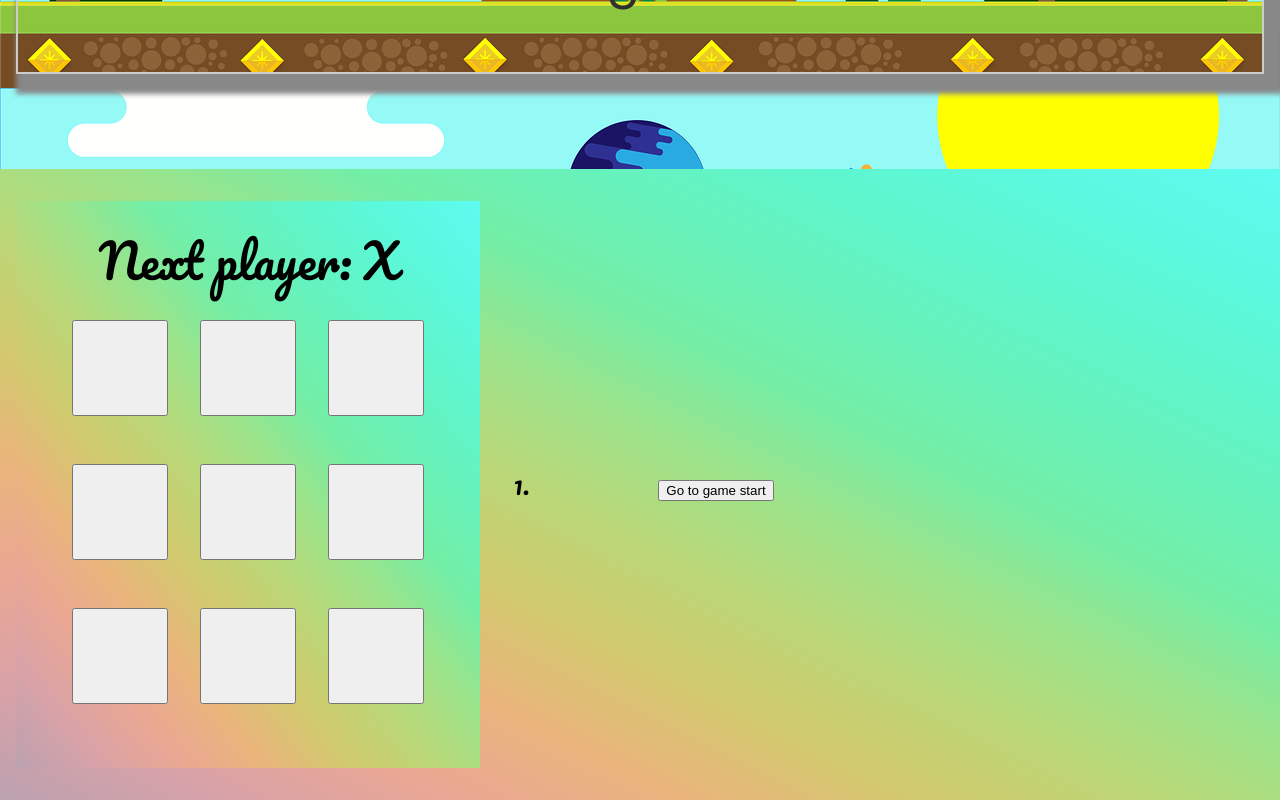
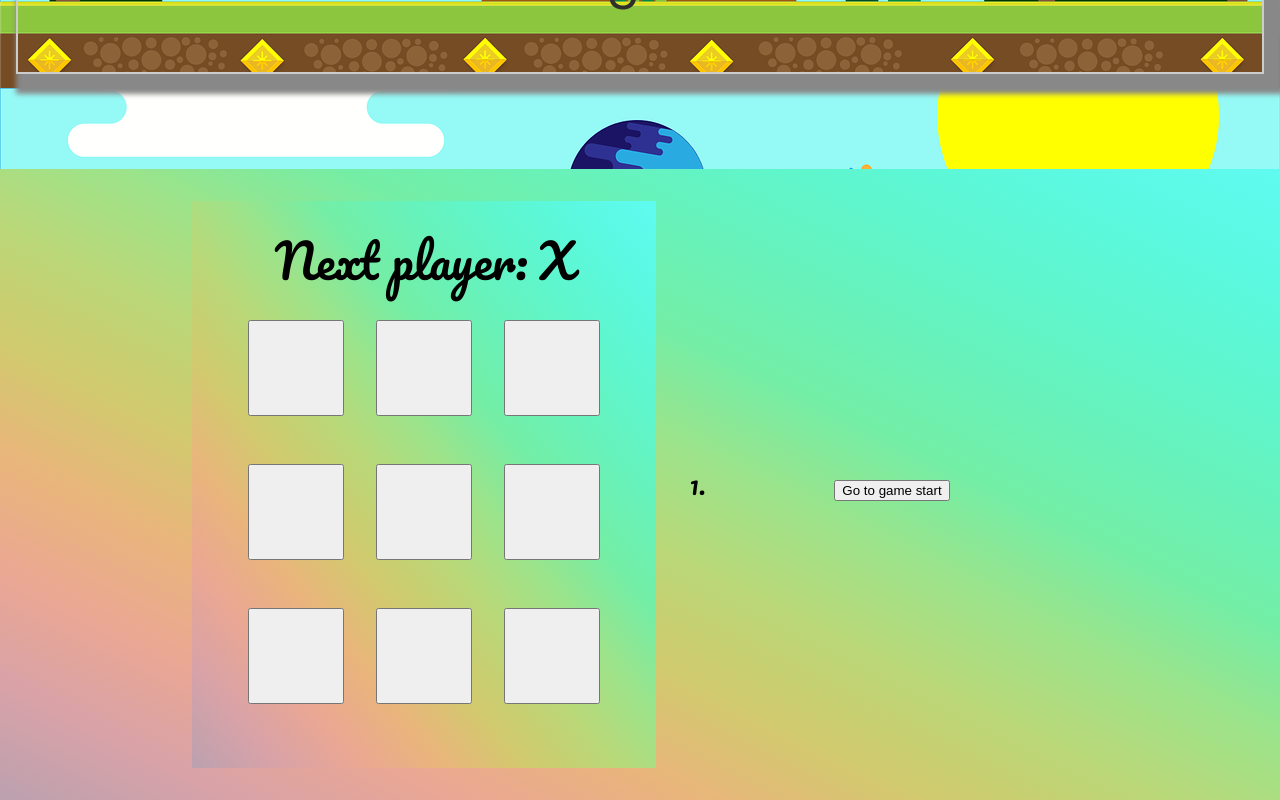
Before and after one commit to pcodesdev/tictactoe, a React (Create React App) app: page / in a window 1280 px wide. Shown: the part 731-1531 px from the top of the page. Built offline with nearby package versions, Linux system fonts and the light colour scheme.

Commit message:
adding board moves to the game

```diff
--- a/src/components/board/Board.css
+++ b/src/components/board/Board.css
@@ -4,7 +4,7 @@
   display: flex;
   flex-wrap: wrap;
   flex-direction: row;
-  justify-content: cemter;
+  justify-content: center;
   align-items: center;
   margin: auto;
   padding: 2rem 1rem;
```
